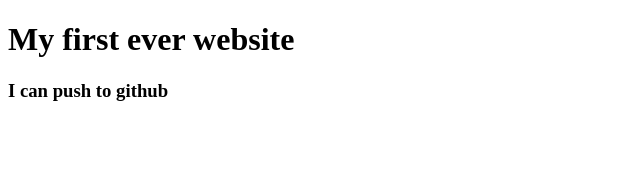
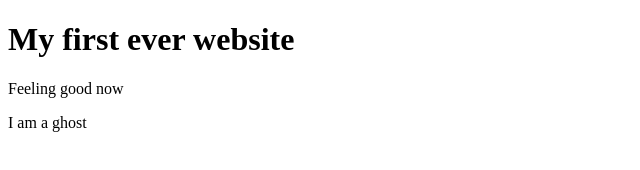
Before and after one commit to sarwarrahman/my-first-website, a plain HTML site: page index.html in a window 1280 px wide. Shown: the whole page, without its empty margins (0-640 px from the left). Drawn offline with Linux system fonts and the light colour scheme.

Commit message:
Ghost added

```diff
--- a/index.html
+++ b/index.html
@@ -7,6 +7,7 @@
 </head>
 <body>
     <h1>My first ever website</h1>
-    <h3>I can push to github</h3>
+    <p>Feeling good now</p>
+    <p>I am a ghost</p>
 </body>
 </html>
```
